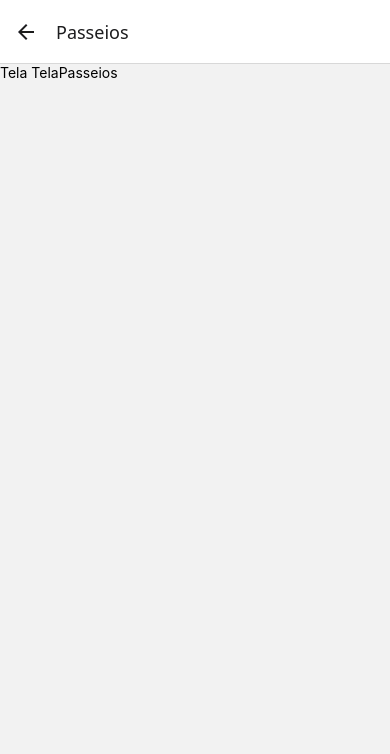
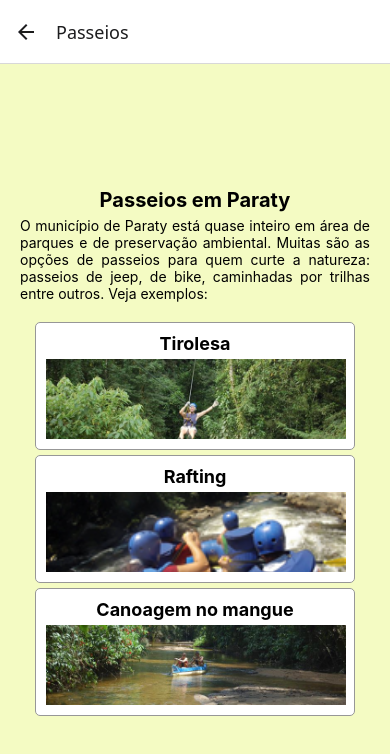
Before and after one commit to alands1999/Cidade-de-Paraty, a React Native app in the folder cidadeParaty/: screen /Passeios in a window 390 px wide. Shown: the top 754 px of the page. Built offline with nearby package versions, Linux system fonts and the light colour scheme.

Commit message:
Criação e estilização do componente Passeios

```diff
--- a/cidadeParaty/Componentes/TelaPasseios/estilo.js
+++ b/cidadeParaty/Componentes/TelaPasseios/estilo.js
@@ -0,0 +1,43 @@
+import { StyleSheet } from "react-native";
+
+const estilos = StyleSheet.create({
+    img: {
+        width: 300,
+        height: 80,
+    },
+    container: {
+        flex: 1,
+        justifyContent: 'center',
+        alignItems: 'center',
+        backgroundColor: '#f4fbc3',
+        padding: 20,
+    },
+    titulo: {
+        fontSize: 20,
+        textAlign: 'center',
+        fontWeight: 'bold',
+        marginBottom: 5,
+    },
+    texto: {
+        textAlign: 'justify',
+        marginBottom: 20,
+    },
+    card: {
+        backgroundColor: 'white',
+        width: 320,
+        marginBottom: 5,
+        padding: 10,
+        borderRadius: 5,
+        borderWidth: 1,
+        borderColor: '#979797'
+    },
+    tituloCard: {
+        fontWeight: 'bold',
+        marginBottom: 5,
+        textAlign: 'center',
+        fontSize: 18,
+
+    }
+})
+
+export default estilos;
--- a/cidadeParaty/Componentes/TelaPasseios/index.js
+++ b/cidadeParaty/Componentes/TelaPasseios/index.js
@@ -1,9 +1,32 @@
-import { View, Text } from "react-native";
+import { View, Text, Image } from "react-native";
+import estilos from "./estilo";
+
+import Img01 from '../../assets/passeios/passeio01.png';
+import Img02 from '../../assets/passeios/passeio02.png';
+import Img03 from '../../assets/passeios/passeio03.png';
+
+
 
 export default function TelaPasseios(){
     return(
-        <View>
-            <Text>Tela TelaPasseios</Text>
+        <View style={estilos.container}>
+        <Text style={estilos.titulo} >Passeios em Paraty</Text>
+        <Text style={estilos.texto} >O município de Paraty está quase inteiro em área de parques e de preservação ambiental. Muitas são as opções de passeios para quem curte a natureza: passeios de jeep, de bike, caminhadas por trilhas entre outros. Veja exemplos: </Text>
+
+        <View style={estilos.card}>
+            <Text style={estilos.tituloCard}>Tirolesa</Text>
+            <Image source={Img01} style={estilos.img} />
         </View>
+
+        <View style={estilos.card}>
+            <Text style={estilos.tituloCard}>Rafting</Text>
+            <Image source={Img02} style={estilos.img} />
+        </View>
+
+        <View style={estilos.card}>
+            <Text style={estilos.tituloCard}>Canoagem no mangue</Text>
+            <Image source={Img03} style={estilos.img} />
+        </View>
+    </View>
     )
 }
```
